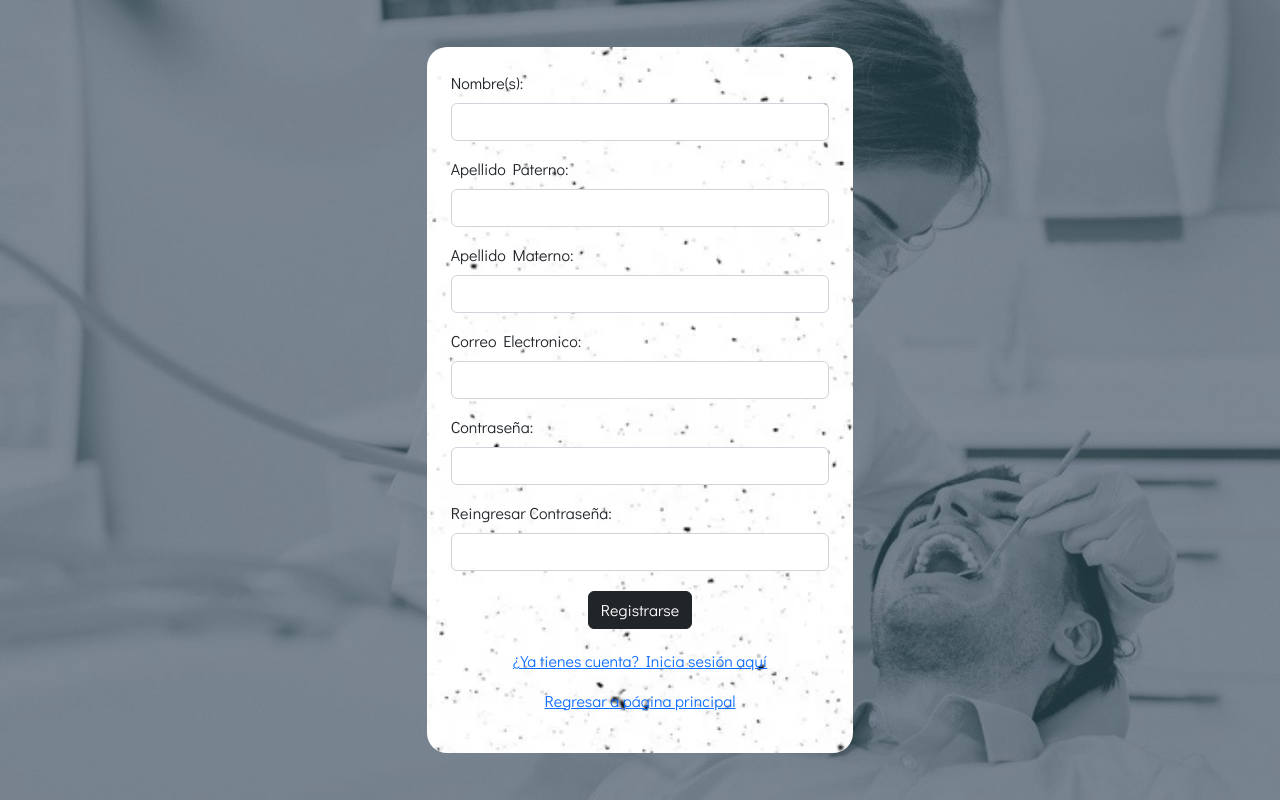
After one commit to MarcoAmador30/DentiMax, a PHP site: page /registro.html in a window 1280 px wide. The commit adds this page. Run offline with PHP 8.4, Linux system fonts and the light colour scheme.

Commit message:
Incorporacion de login y registro diseño

```diff
--- a/css/estilos.css
+++ b/css/estilos.css
@@ -1,3 +1,8 @@
+@import url('https://fonts.googleapis.com/css2?family=Didact+Gothic&family=Montserrat&display=swap');
+
+*{
+    font-family: 'Didact Gothic', sans-serif;
+}
 .menu{
     background-color: rgb(37, 150, 190);
     color: white;
@@ -22,3 +27,14 @@
 #fondoDiente{
     background-image: url(../img/diente.png);
 }
+.fondo{
+    background-image: url(../img/fondo_login.png);
+    background-size: cover;
+    background-repeat: no-repeat;
+    height: 100vh;
+}
+.cuadro{
+    background-image: url(../img/textura_cubo.jpg);
+    background-size: cover;
+    border-radius: 20px;
+}
--- a/index.html
+++ b/index.html
@@ -20,8 +20,8 @@
                         <li class="elementoMenu"><a href="#">Contacto</a></li>
                         <li class="elementoMenu dropdown"><a class="dropdown-toggle" href="#" role="button" data-bs-toggle="dropdown" aria-expanded="false"><img src="img/perfil.png" alt="foto perfil" width="30px" height="30px"></a>
                             <ul class="dropdown-menu">
-                                <li><a class="dropdown-item" href="#" style="color: black;">Iniciar Sesión</a></li>
-                                <li><a class="dropdown-item" href="#" style="color: black;">Crear Cuenta</a></li>
+                                <li><a class="dropdown-item" href="login.html" style="color: black;">Iniciar Sesión</a></li>
+                                <li><a class="dropdown-item" href="registro.html" style="color: black;">Crear Cuenta</a></li>
                               </ul>
                         </li>
                     </ul>
--- /dev/null
+++ b/registro.html
@@ -0,0 +1,53 @@
+<!DOCTYPE html>
+<html lang="en">
+<head>
+    <meta charset="UTF-8">
+    <meta http-equiv="X-UA-Compatible" content="IE=edge">
+    <meta name="viewport" content="width=device-width, initial-scale=1.0">
+    <link rel="stylesheet" href="css/bootstrap.min.css" integrity="sha384-rbsA2VBKQhggwzxH7pPCaAqO46MgnOM80zW1RWuH61DGLwZJEdK2Kadq2F9CUG65" crossorigin="anonymous">
+    <link rel="stylesheet" href="css/estilos.css">
+    <title>Login | DentiMax</title>
+</head>
+<body>
+    <div class="container-fluid">
+        <div class="row justify-content-center align-items-center fondo">
+            <div class="col-10 col-md-4 cuadro p-4">
+                <div class="mb-3">
+                    <label for="nombreRegistro" class="form-label">Nombre(s):</label>
+                    <input type="text" class="form-control" id="nombreRegistro">
+                </div>
+                <div class="mb-3">
+                    <label for="apellidoPRegistro" class="form-label">Apellido Paterno:</label>
+                    <input type="text" class="form-control" id="apellidoPRegistro">
+                </div>
+                <div class="mb-3">
+                    <label for="apellidoMRegistro" class="form-label">Apellido Materno:</label>
+                    <input type="text" class="form-control" id="apellidoMRegistro">
+                </div>
+                <div class="mb-3">
+                    <label for="correoRegistro" class="form-label">Correo Electronico:</label>
+                    <input type="email" class="form-control" id="correoRegistro">
+                </div>
+                <div class="mb-3">
+                    <label for="contrasenaRegistro" class="form-label">Contraseña:</label>
+                    <input type="password" class="form-control" id="contrasenaRegistro">
+                </div>
+                <div class="mb-3">
+                    <label for="confirmarContrasena" class="form-label">Reingresar Contraseña:</label>
+                    <input type="password" class="form-control" id="confirmarContrasena">
+                </div>
+                <div class="mb-3 text-center py-1">
+                    <button type="button" class="btn btn-dark" id="iniciarSesion">Registrarse</button>
+                </div>
+                <div class="mb3 text-center">
+                    <p><a href="login.html">¿Ya tienes cuenta? Inicia sesión aquí</a></p>
+                </div>
+                <div class="mb3 text-center">
+                    <p><a href="index.html">Regresar a página principal</a></p>
+                </div>
+            </div>
+        </div>
+    </div>
+    <script src="js/bootstrap.bundle.min.js" integrity="sha384-kenU1KFdBIe4zVF0s0G1M5b4hcpxyD9F7jL+jjXkk+Q2h455rYXK/7HAuoJl+0I4" crossorigin="anonymous"></script>
+</body>
+</html>
```
Also changed, not shown: login.html (added, +37 -0 lines), img/fondo_login.png (added), img/fondo_login1.jpg (added), img/fondo_login_movil.png (added), img/textura_cubo.jpg (added).
